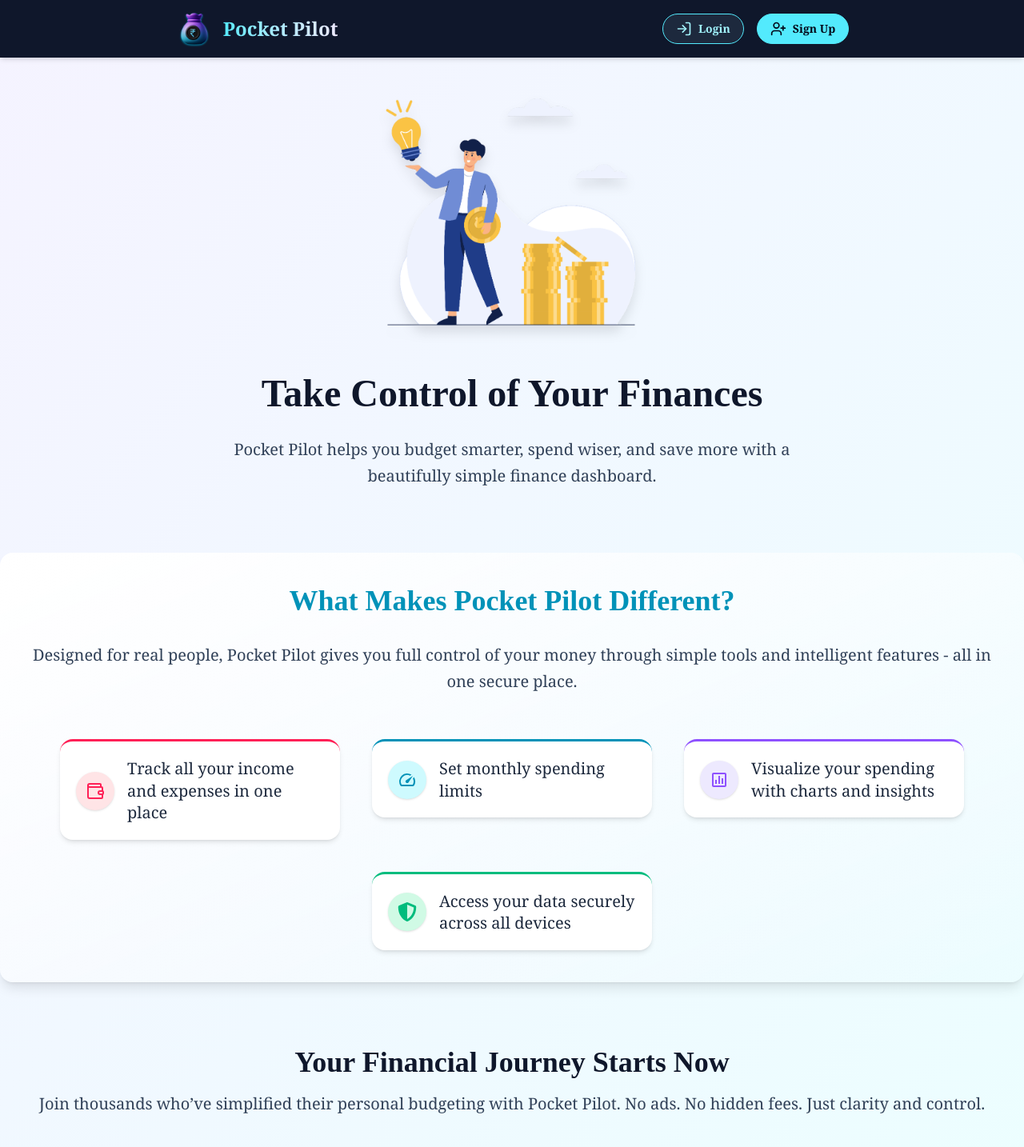
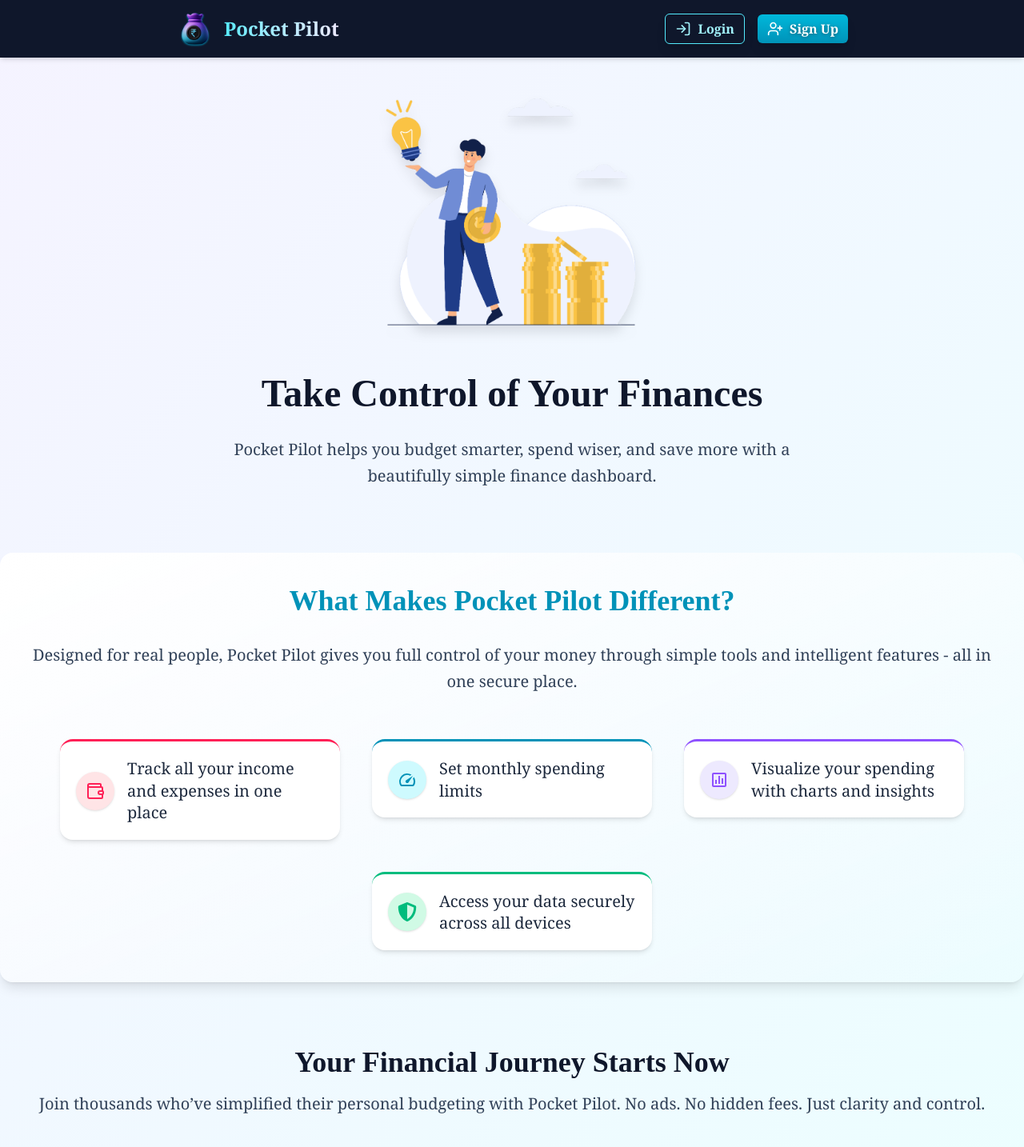
Before and after one commit to ravikanttarare95/pocket-pilot, a React (Vite) app in the folder client/: page / in a window 1280 px wide. Shown: the top 1434 px of the page at 80% size. Built offline with nearby package versions, Linux system fonts and the light colour scheme; a web font is replaced by a local one.

Commit message:
Modified Button

```diff
--- a/client/src/components/Button.jsx
+++ b/client/src/components/Button.jsx
@@ -1,18 +1,30 @@
 import React from "react";
 
-function Button({ btnTitle, onBtnClick, customStyle = "", size = "md" }) {
+function Button({
+  btnTitle,
+  onBtnClick,
+  btnVariant,
+  customStyle = "",
+  size = "md",
+}) {
   const sizeClasses =
     size === "lg"
       ? "text-lg sm:text-xl px-8 py-3 rounded-lg"
       : size === "sm"
-      ? "text-sm sm:text-base px-3 py-1 rounded-md"
-      : "text-base sm:text-lg px-5 py-2 rounded-md";
+      ? "text-sm sm:text-base px-3 py-1.5 rounded-md"
+      : "text-base sm:text-lg px-5 py-2.5 rounded-lg";
+
+  const variantClasses =
+    btnVariant === "primary"
+      ? "bg-gradient-to-b from-cyan-500 to-cyan-600 text-white hover:from-cyan-600 hover:to-cyan-700 [text-shadow:_0_1px_4px_rgba(0,0,0,0.4)]"
+      : btnVariant === "secondary"
+      ? "border border-cyan-300 bg-slate-900 hover:bg-gradient-to-b hover:from-cyan-500 hover:to-cyan-600 text-cyan-200 hover:text-white"
+      : "bg-slate-200 text-slate-900 hover:bg-slate-300";
 
   return (
     <button
-      className={`${customStyle} ${sizeClasses}
-        cursor-pointer bg-gradient-to-br from-cyan-300 to-violet-500
-        text-white shadow-lg hover:shadow-xl duration-300 font-semibold`}
+      className={`${customStyle} ${sizeClasses} ${variantClasses}
+        cursor-pointer shadow-lg hover:shadow-xl transition-all duration-300 font-semibold flex justify-center items-center gap-2`}
       onClick={onBtnClick}
     >
       {btnTitle}
--- a/client/src/components/Input.jsx
+++ b/client/src/components/Input.jsx
@@ -11,7 +11,7 @@ const Input = ({ type = "text", id, placeholder }) => {
         type={inputType}
         id={id}
         placeholder={placeholder}
-        className="w-full px-4 py-2 border border-gray-300 rounded-lg focus:outline-2 outline-violet-400"
+        className="w-full px-4 py-2 border border-gray-300 rounded-lg focus:outline-2 outline-cyan-400"
       />
       {type === "password" && (
         <div
--- a/client/src/components/Navbar.jsx
+++ b/client/src/components/Navbar.jsx
@@ -1,11 +1,13 @@
 import React, { useState } from "react";
-import { Link } from "react-router";
+import { Link, useNavigate } from "react-router";
 import Logo from "./../../public/wallet-logo.png";
 import { LogIn, UserPlus, Menu, X } from "lucide-react";
+import Button from "./Button";
 
 function Navbar() {
   const [isOpen, setIsOpen] = useState(false);
   const [isLogin, setIsLogin] = useState(false);
+  const navigate = useNavigate();
 
   return (
     <nav className="sticky top-0 z-50 bg-slate-900 text-white shadow-md  px-3 sm:px-6 py-3 flex flex-col sm:flex-row sm:items-center sm:justify-around gap-4">
@@ -49,20 +51,33 @@ function Navbar() {
           </>
         ) : (
           <>
-            <Link
-              to="/login"
-              className="flex items-center gap-2 px-4 py-2 border border-cyan-300 bg-slate-800 text-sm rounded-full font-extrabold text-cyan-200 hover:bg-cyan-300 hover:text-slate-950 transition-all duration-300"
-            >
-              <LogIn className="w-5 h-5" />
-              <span>Login</span>
-            </Link>
-            <Link
-              to="/sign-up"
-              className="flex items-center gap-2 px-4 py-2 border border-cyan-300 bg-cyan-300 text-sm rounded-full font-extrabold text-slate-950 hover:bg-cyan-400 transition-all duration-300"
-            >
-              <UserPlus className="w-5 h-5" />
-              <span>Sign Up</span>
-            </Link>
+            <Button
+              btnVariant={"secondary"}
+              size="sm"
+              onBtnClick={() => {
+                navigate("/login");
+              }}
+              btnTitle={
+                <>
+                  <LogIn className="w-5 h-5" />
+                  Login
+                </>
+              }
+            />
+
+            <Button
+              btnVariant="primary"
+              size="sm"
+              onBtnClick={() => {
+                navigate("/sign-up");
+              }}
+              btnTitle={
+                <>
+                  <UserPlus className="w-5 h-5" />
+                  Sign Up
+                </>
+              }
+            />
           </>
         )}
       </div>
--- a/client/src/views/App.jsx
+++ b/client/src/views/App.jsx
@@ -106,13 +106,16 @@ function App() {
           Pilot. No ads. No hidden fees. Just clarity and control.
         </p>
 
+        <div className="flex justify-center">
           <Button
             btnTitle="Start Free"
+            btnVariant={"primary"}
             size="lg"
             onBtnClick={() => {
               hangleNavigation("/login");
             }}
           />
+        </div>
       </section>
     </div>
   );
--- a/client/src/views/Login.jsx
+++ b/client/src/views/Login.jsx
@@ -1,10 +1,9 @@
 import React, { useState } from "react";
 import Button from "./../components/Button";
 import { House } from "lucide-react";
-import { useNavigate } from "react-router";
+import { useNavigate, Link } from "react-router";
 import Input from "./../components/Input";
 import Label from "./../components/Label";
-import { Link } from "react-router";
 
 const Login = () => {
   const navigate = useNavigate();
@@ -12,6 +11,7 @@ const Login = () => {
     <div className="flex items-center justify-center min-h-screen p-6">
       <Button
         btnTitle={<House />}
+        btnVariant={"primary"}
         size="sm"
         customStyle="px-2! py-2 rounded-full! fixed top-3 left-3"
         onBtnClick={() => {
@@ -36,10 +36,15 @@ const Login = () => {
             <Input type="password" id={"password"} placeholder="••••••••" />
           </div>
 
-          <Button type="submit" btnTitle={"Login"} customStyle={"w-full"} />
+          <Button
+            type="submit"
+            btnTitle={"Login"}
+            btnVariant={"primary"}
+            customStyle={"w-full"}
+          />
         </form>
 
-        <div className="flex items-center my-6">
+        <div className="flex items-center my-5">
           <hr className="flex-grow border-gray-300" />
           <span className="px-3 text-gray-500 text-sm">OR</span>
           <hr className="flex-grow border-gray-300" />
--- a/client/src/views/SignUp.jsx
+++ b/client/src/views/SignUp.jsx
@@ -2,9 +2,8 @@ import React, { useState } from "react";
 import Input from "./../components/Input";
 import Button from "./../components/Button";
 import { House } from "lucide-react";
-import { useNavigate } from "react-router";
+import { useNavigate, Link } from "react-router";
 import Label from "./../components/Label";
-import { Link } from "react-router";
 
 const Signup = () => {
   const navigate = useNavigate();
@@ -13,6 +12,7 @@ const Signup = () => {
       {" "}
       <Button
         btnTitle={<House />}
+        btnVariant="primary"
         size="sm"
         customStyle="px-2! py-2 rounded-full! fixed top-3 left-3"
         onBtnClick={() => {
@@ -53,19 +53,19 @@ const Signup = () => {
 
           <Button
             type="submit"
+            btnVariant="primary"
             btnTitle={" Create Account"}
             customStyle={"w-full"}
           />
         </form>
 
-        <div className="flex items-center my-6">
+        <div className="flex items-center my-5">
           <hr className="flex-grow border-gray-300" />
           <span className="px-3 text-gray-500 text-sm">OR</span>
           <hr className="flex-grow border-gray-300" />
         </div>
 
-        <div className="flex flex-col gap-3">
-          <button className="w-full flex items-center justify-center gap-2 border border-gray-300 py-2 px-4 rounded-lg hover:bg-gray-50 transition">
+        <button className="w-full flex items-center justify-center gap-2 border border-gray-300 py-2 px-4 rounded-lg hover:bg-cyan-50 transition cursor-pointer">
           <img
             src="https://www.svgrepo.com/show/355037/google.svg"
             alt="Google"
@@ -73,7 +73,6 @@ const Signup = () => {
           />
           <span className="text-gray-700">Sign up with Google</span>
         </button>
-        </div>
 
         <p className="text-center text-sm text-gray-600 mt-6">
           Already have an account?{" "}
```
Lines whose indentation alone changed are shown as unchanged.
